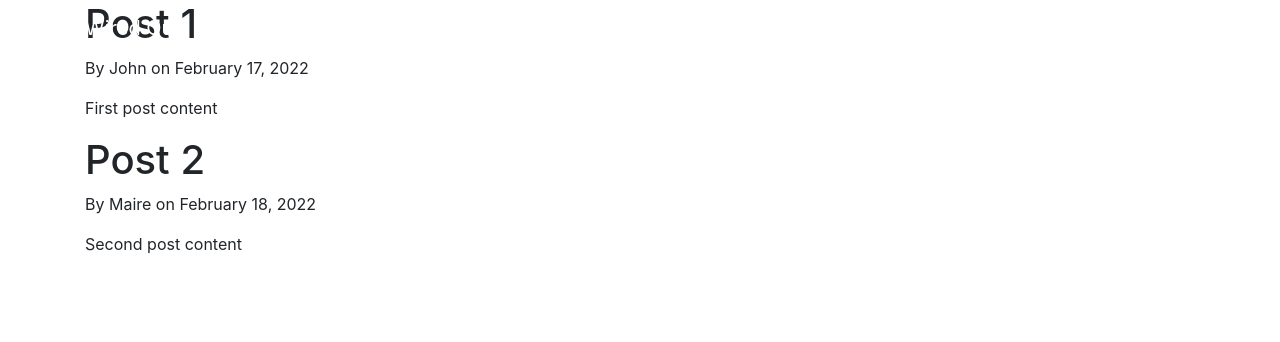
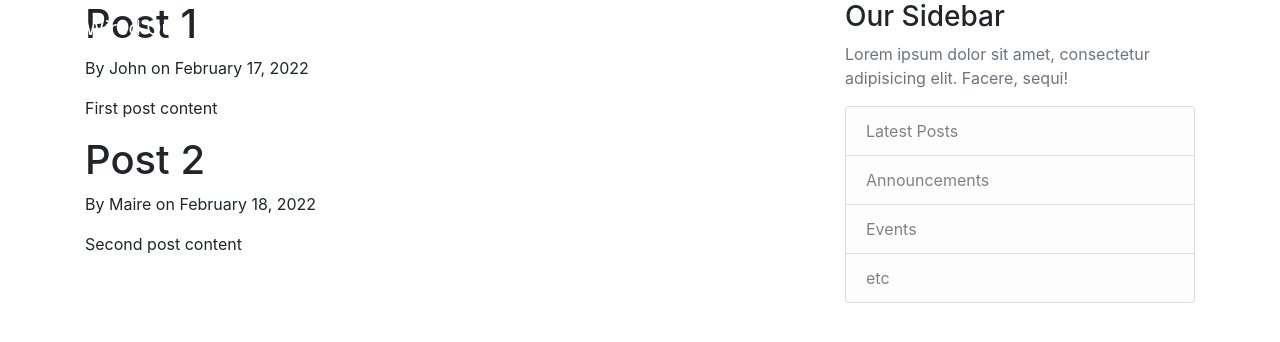
Before and after one commit to Lynch4360/wired_out, a Django app: page / in a window 1280 px wide. Shown: the top 342 px of the page. Run offline with Django 3.2, Linux system fonts and the light colour scheme.

Commit message:
Add sidebar content section to base.html

```diff
--- a/templates/base.html
+++ b/templates/base.html
@@ -36,9 +36,26 @@
             </div>
         </nav>
     </header>
-    <div class="container">
-    {% block content %}{% endblock %}
-    </div>
+    <main role="main" class="container">
+        <div class="row">
+            <div class="col-md-8">
+                {% block content %}{% endblock %}
+            </div>
+            <div class="col-md-4">
+                <div class="content-section">
+                    <h3>Our Sidebar</h3>
+                    <p class='text-muted'>Lorem ipsum dolor sit amet, consectetur adipisicing elit. Facere, sequi!
+                        <ul class="list-group">
+                            <li class="list-group-item list-group-item-light">Latest Posts</li>
+                            <li class="list-group-item list-group-item-light">Announcements</li>
+                            <li class="list-group-item list-group-item-light">Events</li>
+                            <li class="list-group-item list-group-item-light">etc</li>
+                        </ul>
+                    </p>
+                </div>
+            </div>
+        </div>
+    </main>
     <!-- Optional JavaScript -->
     <!-- jQuery first, then Popper.js, then Bootstrap JS -->
     <script src="https://code.jquery.com/jquery-3.3.1.slim.min.js" integrity="sha384-q8i/X+965DzO0rT7abK41JStQIAqVgRVzpbzo5smXKp4YfRvH+8abtTE1Pi6jizo" crossorigin="anonymous"></script>
```
